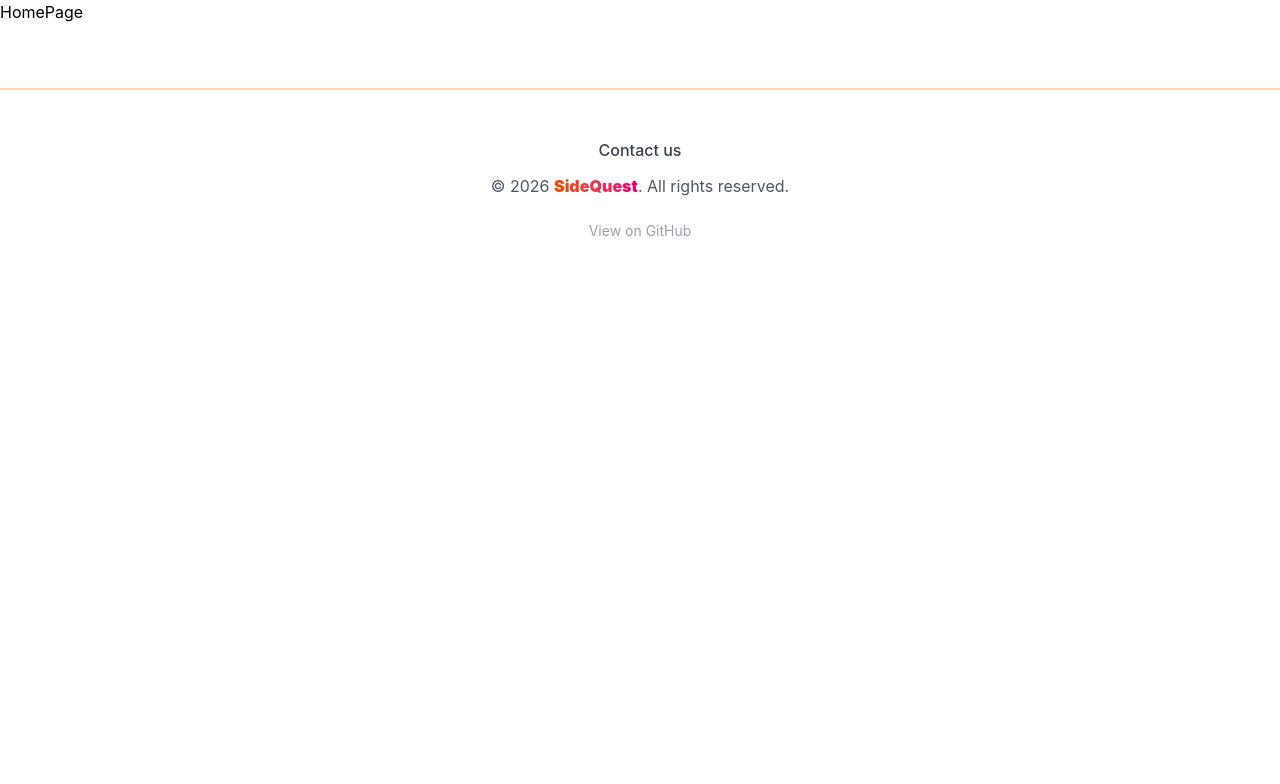
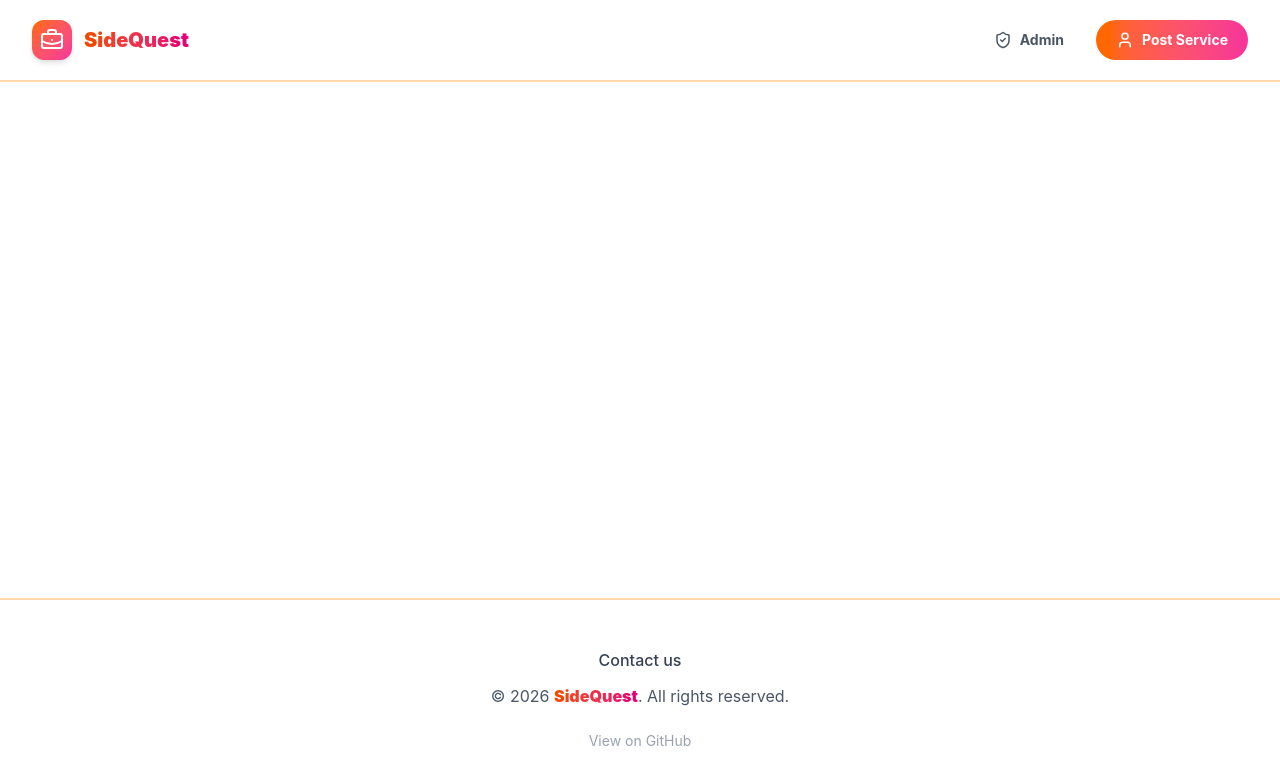
Before and after one commit to mavagoncalves/SideQuest, a React app in the folder frontend/: page / in a window 1280 px wide. Shown: the top 784 px of the page. Built offline with nearby package versions, Linux system fonts and the light colour scheme; the HTML template or start-up script is replaced by a standard one.

Commit message:
feat: Navbar created
first draft of the navbar, dont know if we should add navigation bar or anything else in the future

```diff
--- a/frontend/src/components/Navbar.jsx
+++ b/frontend/src/components/Navbar.jsx
@@ -1,9 +1,49 @@
-import React from 'react'
+import React from 'react';
+import { Link } from 'react-router-dom';
+import { BriefcaseBusiness, User, ShieldCheck } from 'lucide-react';
 
 const Navbar = () => {
   return (
-    <div>Navbar</div>
-  )
-}
+    <header className="bg-white/80 border-b-2 border-orange-200 sticky top-0 z-40 backdrop-blur-lg">
+      <div className="max-w-7xl mx-auto px-4 sm:px-6 lg:px-8">
+        <div className="flex items-center justify-between h-20 gap-8">
 
-export default Navbar
+          {/* LOGO */}
+          <Link to="/" className="flex items-center gap-3 shrink-0 group">
+
+            <div className="bg-gradient-to-br from-orange-500 to-pink-500 p-2 rounded-xl shadow-md">
+              <BriefcaseBusiness className="w-6 h-6 text-white" />
+            </div>
+
+            <h1 className="text-xl font-black bg-gradient-to-r from-orange-600 to-pink-600 bg-clip-text text-transparent hidden sm:block">
+              SideQuest
+            </h1>
+
+          </Link>
+
+          {/* ACTION BUTTONS */}
+          <div className="flex items-center gap-2 sm:gap-4 shrink-0">
+            <Link
+              to="/admin"
+              className="flex items-center gap-2 px-4 py-2 text-gray-600 hover:text-orange-600 font-bold text-sm transition-colors"
+            >
+              <ShieldCheck size={18} />
+              <span className="hidden md:inline">Admin</span>
+            </Link>
+
+            <Link
+              to="/service/create"
+              className="px-5 py-2.5 bg-gradient-to-r from-orange-500 to-pink-500 text-white rounded-full hover:shadow-lg hover:shadow-orange-300/50 transition-all font-bold text-sm flex items-center gap-2"
+            >
+              <User size={18} />
+              <span className="hidden sm:inline">Post Service</span>
+            </Link>
+          </div>
+
+        </div>
+      </div>
+    </header>
+  );
+};
+
+export default Navbar;
--- a/frontend/src/pages/AdminPage.jsx
+++ b/frontend/src/pages/AdminPage.jsx
@@ -1,9 +1,11 @@
 import React from 'react'
 import Footer from '../components/Footer'
+import { Link } from 'react-router-dom';
+import { ArrowLeftIcon } from 'lucide-react';
 
 const AdminPage = () => {
   return (
-    <div>AdminPage
+    <div>
       <Footer/>
     </div>
   )
--- a/frontend/src/pages/HomePage.jsx
+++ b/frontend/src/pages/HomePage.jsx
@@ -1,10 +1,17 @@
 import React from 'react'
 import Footer from '../components/Footer'
+import Navbar from '../components/Navbar'
 
 const HomePage = () => {
   return (
-    <div>HomePage
+    <div className="flex flex-col min-h-screen">
+      <Navbar/>
+      <main className="flex-1">
+        <div className="max-w-7xl mx-auto px-4 py-10">
+        </div>
+      </main>
       <Footer/>
+
     </div>
   )
 }
```
Also changed, not shown: frontend/src/components/BackButton.jsx (added).
